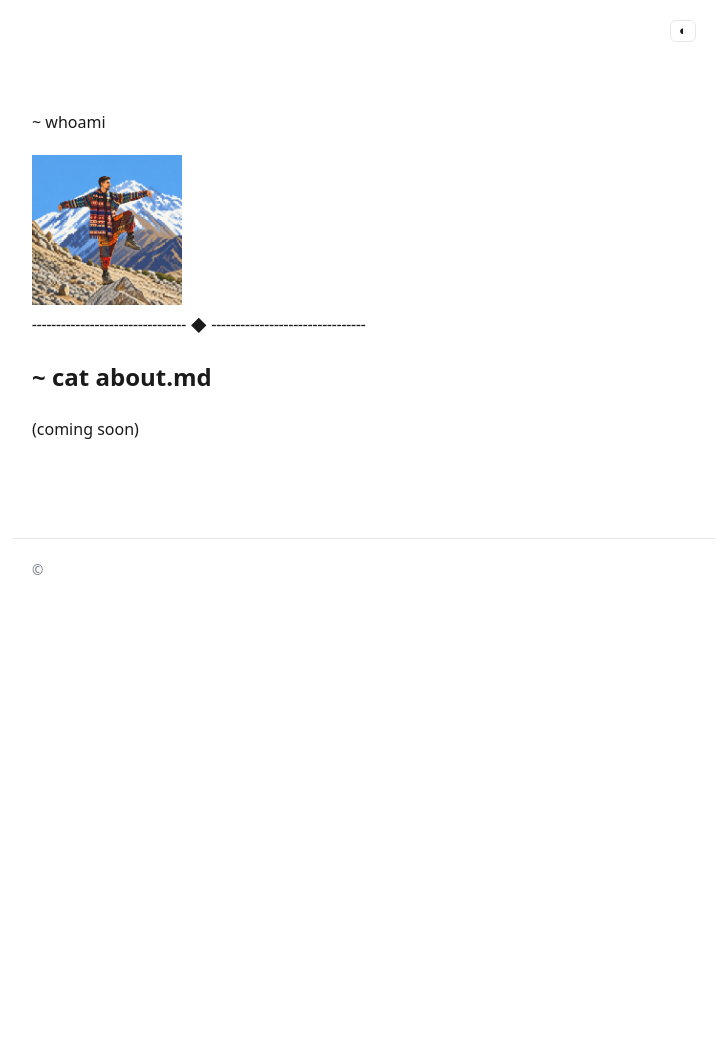
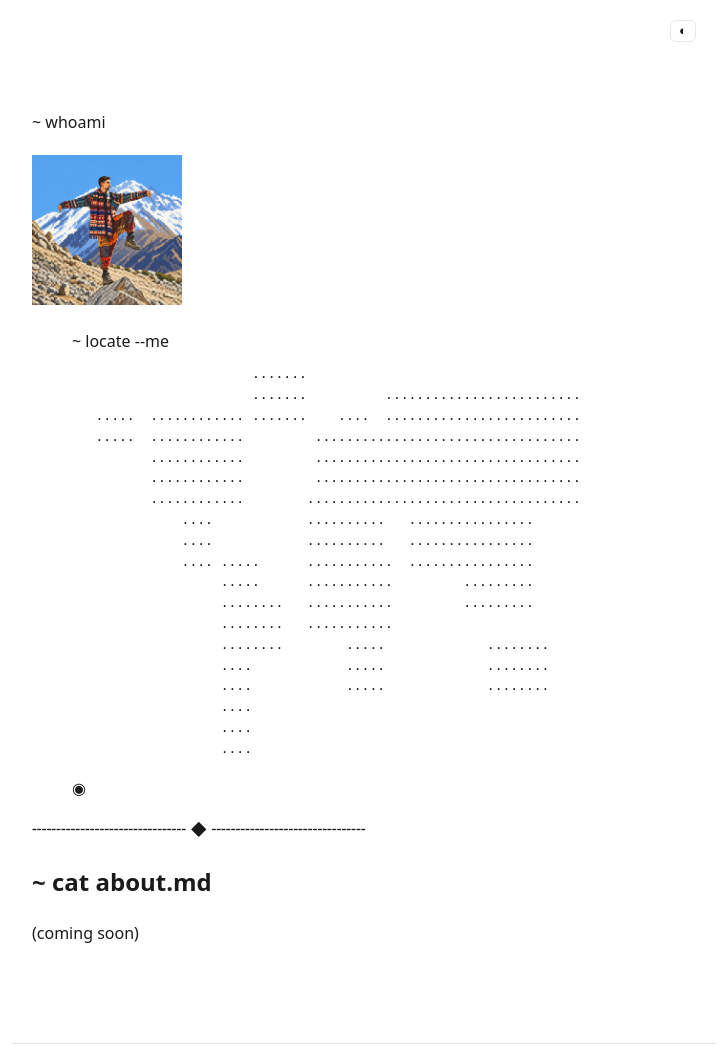
Before and after one commit to amaslakovxyz/amaslakov.xyz, a FastAPI app: page / in a window 1280 px wide. Shown: the top 1057 px of the page, without its empty margins (276-1003 px from the left). Before the commit the page ends 575 px from the top, so only its background shows below. Run offline with FastAPI, Linux system fonts and the light colour scheme.

Commit message:
xyz: nomad ANSI world map with location pin
Generated dotted equirectangular world map (continents as a dot grid)
with a pulsing pin placed at the current location's true lat/lon. Pure
CSS/JS, reduced-motion safe. Map partial generated deterministically.

```diff
--- /dev/null
+++ b/src/blog/web/templates/xyz/_worldmap.html
@@ -0,0 +1,26 @@
+<figure class="worldmap">
+  <figcaption class="wm-cap"><span class="c">~</span> locate --me</figcaption>
+  <div class="wm-wrap">
+<pre class="wm" aria-hidden="true">                       ·······
+                       ·······          ·························
+   ·····  ············ ·······    ····  ·························
+   ·····  ············         ··································
+          ············         ··································
+          ············         ··································
+          ············        ···································
+              ····            ··········   ················
+              ····            ··········   ················
+              ···· ·····      ···········  ················
+                   ·····      ···········         ·········
+                   ········   ···········         ·········
+                   ········   ···········
+                   ········        ·····             ········
+                   ····            ·····             ········
+                   ····            ·····             ········
+                   ····
+                   ····
+                   ····</pre>
+    <span class="wm-pin" style="left:calc(.6rem + 41.5ch);top:calc(.6rem + 5.5em)">◉</span>
+  </div>
+  <p class="wm-loc">{% if site.location %}<span class="pin">◉</span> {{ site.location.label }} <span class="dim">{{ site.location.coords }}</span>{% endif %}</p>
+</figure>
--- a/src/blog/web/templates/xyz/index.html
+++ b/src/blog/web/templates/xyz/index.html
@@ -17,6 +17,8 @@
       {% endif %}
     </div>
   </div>
+
+  {% include "xyz/_worldmap.html" %}
 
   <div class="hero-links">
     {% if site.links.github %}<a href="{{ site.links.github }}" style="color:var(--c-violet)">github</a>{% endif %}
```
Also changed, not shown: src/blog/web/static/xyz.css (+20 -0 lines), tests/test_app.py (+3 -0 lines).
